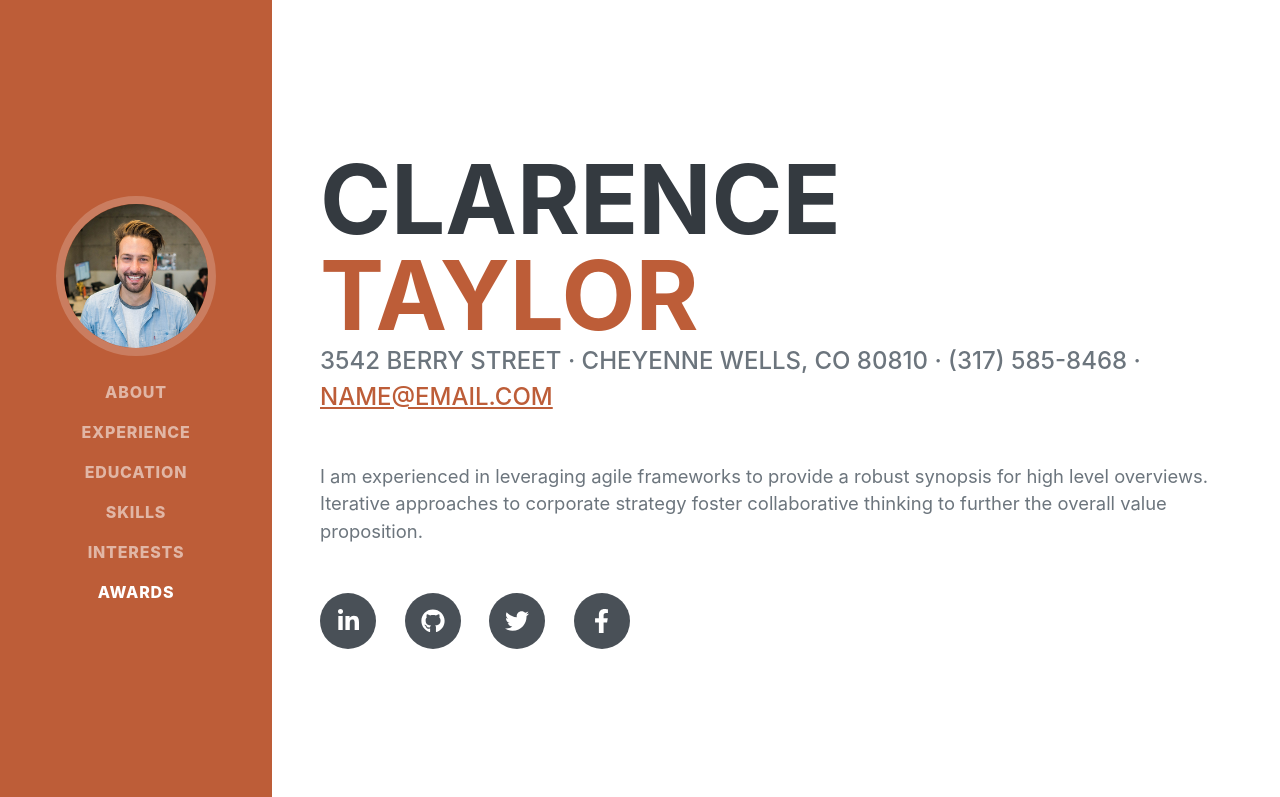
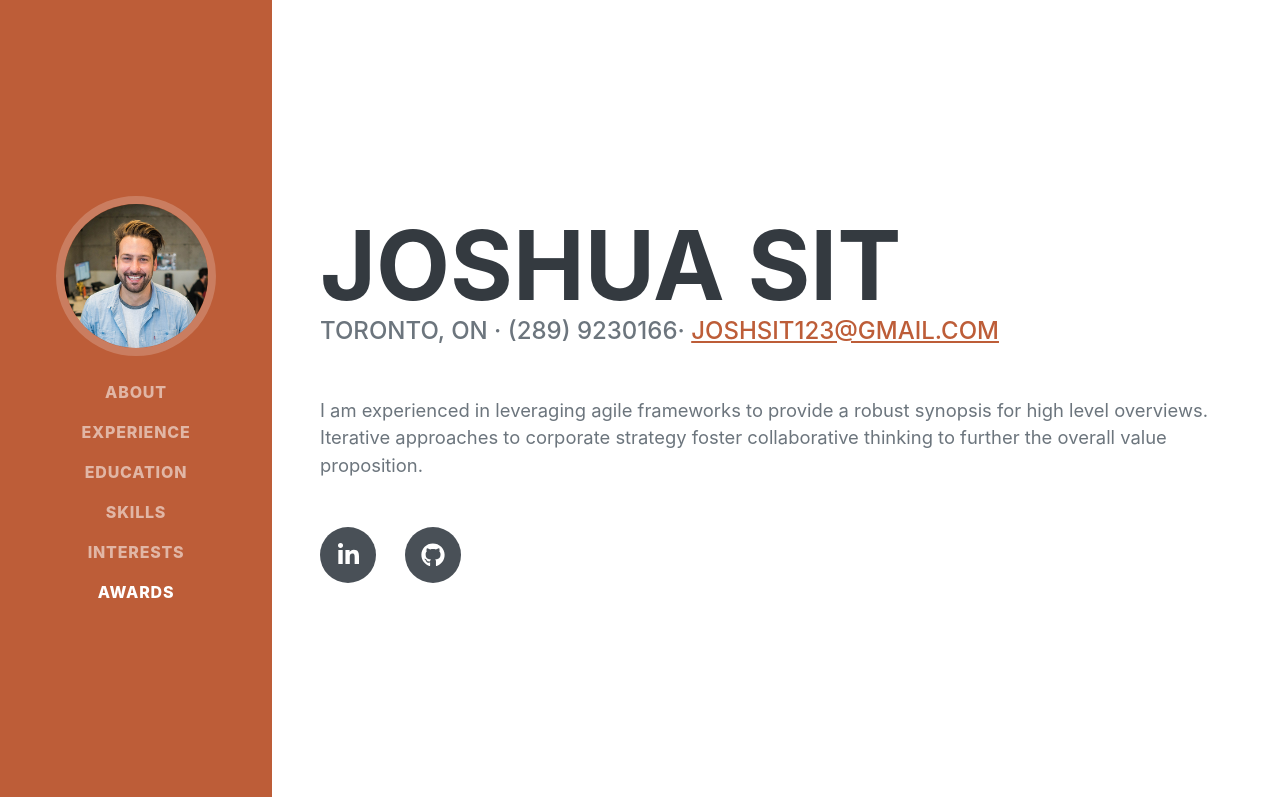
Before and after one commit to joshsit/joshsit.github.io, a plain HTML site: page index.html in a window 1280 px wide. Shown: the top 797 px of the page. Drawn offline with nearby package versions, Linux system fonts and the light colour scheme; a web font is replaced by a local one.

Commit message:
Update index.html

```diff
--- a/index.html
+++ b/index.html
@@ -5,7 +5,7 @@
         <meta name="viewport" content="width=device-width, initial-scale=1, shrink-to-fit=no" />
         <meta name="description" content="" />
         <meta name="author" content="" />
-        <title>Resume - Start Bootstrap Theme</title>
+        <title>Joshua Sit's Resume</title>
         <link rel="icon" type="image/x-icon" href="assets/img/favicon.ico" />
         <!-- Font Awesome icons (free version)-->
         <script src="https://use.fontawesome.com/releases/v5.15.4/js/all.js" crossorigin="anonymous"></script>
@@ -19,7 +19,7 @@
         <!-- Navigation-->
         <nav class="navbar navbar-expand-lg navbar-dark bg-primary fixed-top" id="sideNav">
             <a class="navbar-brand js-scroll-trigger" href="#page-top">
-                <span class="d-block d-lg-none">Clarence Taylor</span>
+                <span class="d-block d-lg-none">Joshua Sit</span>
                 <span class="d-none d-lg-block"><img class="img-fluid img-profile rounded-circle mx-auto mb-2" src="assets/img/profile.jpg" alt="..." /></span>
             </a>
             <button class="navbar-toggler" type="button" data-bs-toggle="collapse" data-bs-target="#navbarResponsive" aria-controls="navbarResponsive" aria-expanded="false" aria-label="Toggle navigation"><span class="navbar-toggler-icon"></span></button>
@@ -40,19 +40,17 @@
             <section class="resume-section" id="about">
                 <div class="resume-section-content">
                     <h1 class="mb-0">
-                        Clarence
-                        <span class="text-primary">Taylor</span>
+                        Joshua Sit
+                        <span class="text-primary"> </span>
                     </h1>
                     <div class="subheading mb-5">
-                        3542 Berry Street · Cheyenne Wells, CO 80810 · (317) 585-8468 ·
-                        <a href="mailto:name@email.com">name@email.com</a>
+                        Toronto, ON · (289) 9230166·
+                        <a href="mailto:name@email.com">joshsit123@gmail.com</a>
                     </div>
                     <p class="lead mb-5">I am experienced in leveraging agile frameworks to provide a robust synopsis for high level overviews. Iterative approaches to corporate strategy foster collaborative thinking to further the overall value proposition.</p>
                     <div class="social-icons">
-                        <a class="social-icon" href="#!"><i class="fab fa-linkedin-in"></i></a>
+                        <a class="social-icon" href="google.ca"><i class="fab fa-linkedin-in"></i></a>
                         <a class="social-icon" href="#!"><i class="fab fa-github"></i></a>
-                        <a class="social-icon" href="#!"><i class="fab fa-twitter"></i></a>
-                        <a class="social-icon" href="#!"><i class="fab fa-facebook-f"></i></a>
                     </div>
                 </div>
             </section>
```
